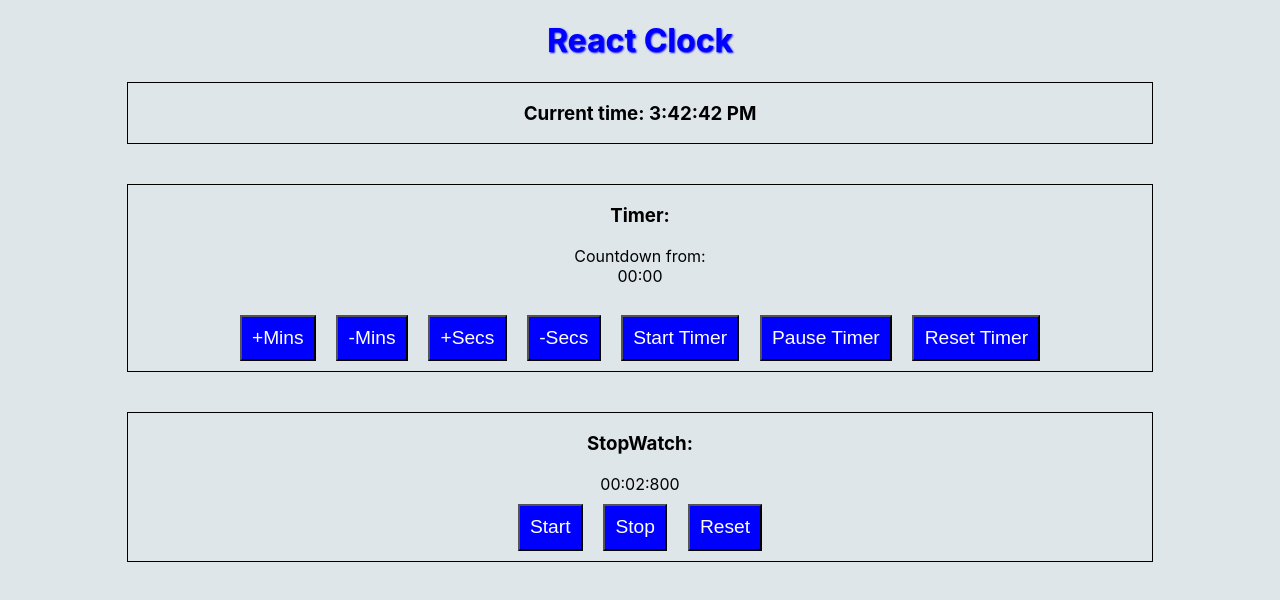
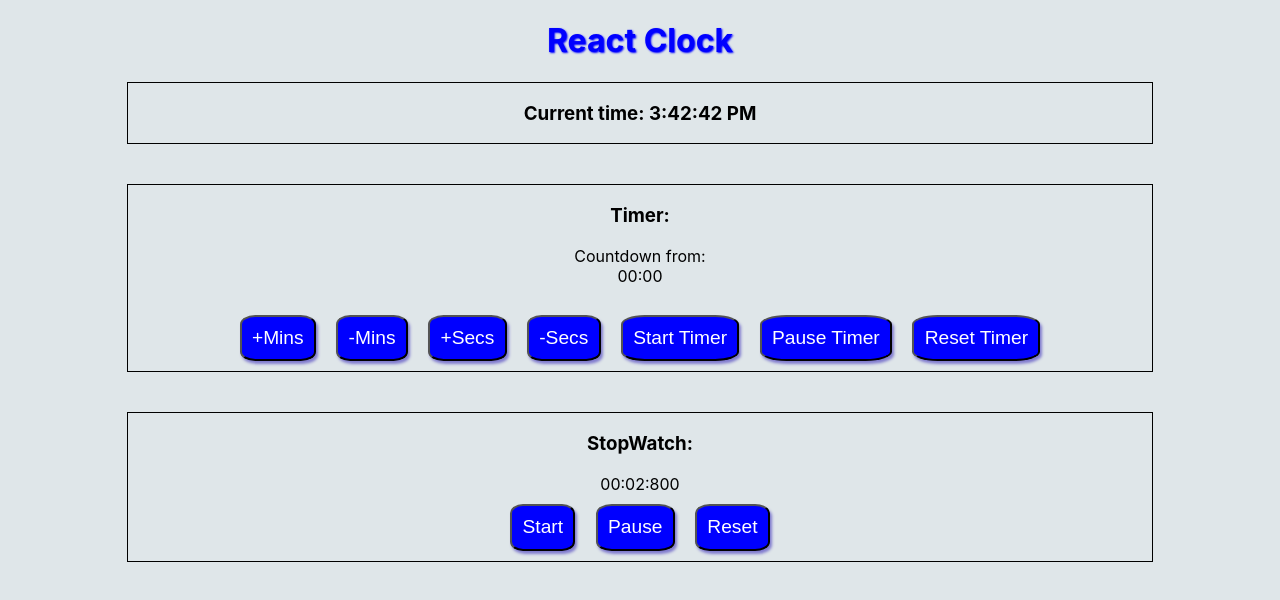
Before and after one commit to michaelohalloran/react-clock, a React (Create React App) app: page / in a window 1280 px wide. Both pictures are taken after a click on the button "Start". Shown: the top 600 px of the page. Built offline with nearby package versions, Linux system fonts and the light colour scheme.

Commit message:
fix stopwatch pause and resume

```diff
--- a/src/App.css
+++ b/src/App.css
@@ -22,6 +22,8 @@ body {
   color: white;
   background-color: blue;
   font-size: 1.2rem;
+  border-radius: 20%;
+  box-shadow: 2px 3px 3px #807bcf;
 }
 
 .btns:hover {
--- a/src/App.js
+++ b/src/App.js
@@ -27,10 +27,14 @@ class App extends Component {
       startedSWFlag: false,
       pausedSWFlag: false,
       swStart: null,
-      swTimeStamp: null,
-      stampHolder: null,
-      start: 0,
-      test: 0
+      swStartTime: null,
+      starter: 0,
+      currentMs: 0,
+      currentSecs: 0,
+      currentMins: 0,
+      cMsShow: '00',
+      cSecShow: '00',
+      cMinShow: '00',
     }
     this.getTime = this.getTime.bind(this);
     this.changeTimer = this.changeTimer.bind(this);
@@ -39,9 +43,10 @@ class App extends Component {
     this.startTimer = this.startTimer.bind(this);
     // this.decreaseSecs = this.decreaseSecs.bind(this);
     this.resetTimer = this.resetTimer.bind(this);
+    this.testStart = this.testStart.bind(this);
   }
 
-  //start interval to show time each second
+  //er interval to show time each second
   componentDidMount() {
     // this.setState({
     //   loading: false
@@ -49,14 +54,12 @@ class App extends Component {
     this.timer = setInterval(this.getTime, 1000);
   }
 
-
-
   //clear timer when component unmounts
   componentWillUnmount() {
     clearInterval(this.timer);
   }
 
-  //get current time, change state
+  //get currentMs time, change state
   //change loading to false once time is obtained
   getTime() {
     const time = new Date().toLocaleTimeString();
@@ -140,7 +143,7 @@ class App extends Component {
   }
 
   startTimer() {
-    console.log('hit start timer');
+    console.log('hit er timer');
     const {startTimerFlag, timerMins, timerSecs} = this.state;
      //if timer isn't started and timer is at 0, tell them to add time before starting
     if(!startTimerFlag && timerMins === '00' && timerSecs === '00') {
@@ -176,14 +179,17 @@ class App extends Component {
       timerMsg: ''
     });
   }
+//  ************************************************************************************
+////////////////////////////////////STOPWATCH FUNCTIONS/////////////////////////////////////
+//  ************************************************************************************
 
-  stopwatchCount = ()=> {
+  stopwatchDisplay = ()=> {
     // console.log('hit stopwatch countdown');
     // const {startedSWFlag, swMins, swSecs, swMs} = this.state;
-    let {swStart, swTimeStamp, startedSWFlag, pausedSWFlag} = this.state;
+    let {swStart, swStartTime, startedSWFlag, pausedSWFlag} = this.state;
     let currentDate = new Date();
     let currentTimeStamp = currentDate.getTime();
-    let ms = currentTimeStamp - swTimeStamp;
+    let ms = currentTimeStamp - swStartTime;
     let msDisplay = this.formatMs(ms);
     let secs = (ms - ms%1000)/1000; //ex: 8547 ms - 547 ms = 8000, then 8000/1000 = 8secs
     let secsDisplay = this.formatSWTime(secs);
@@ -194,7 +200,6 @@ class App extends Component {
       swSecs: secsDisplay,
       swMs: msDisplay,
       startedSWFlag: true,
-      stampHolder: (new Date()).getTime()
     });
     // console.log(`mins: ${minsDisplay} secs: ${secsDisplay} ms: ${msDisplay}`);
   }
@@ -202,55 +207,68 @@ class App extends Component {
   calcSWStart = ()=> {
     this.setState({
       swStart: new Date(),
-      swTimeStamp: (new Date()).getTime()
+      swStartTime: (new Date()).getTime()
     });
   }
 
-  changeStampToHumanReadable = ()=> {
-    let {swStart, swTimeStamp} = this.state;
-    if(swStart) {
-      console.log('human readable: ', swStart.toLocaleTimeString());
-    } else {
-      console.log('swStart is null');
-    }
+  //starter is right now; currentMs is either 0 or paused state of currentMs
+  setSWValues =()=> {
+    // let cMsecs = this.state.currentMs;
+    // let cSecs = (cMsecs - cMsecs%1000)/1000;
+    // console.log('cMsecs and type: ', +cMsecs, typeof cMsecs);
+    // console.log('cSecs and type: ', cSecs, typeof cSecs);
+    this.setState({
+      starter: (new Date()).getTime() - this.state.currentMs, //now - 0 or now - paused
+      currentMs: this.state.currentMs,
+      // currentSecs: cSecs,
+      currentSecs: (this.state.currentMs - (this.state.currentMs%1000))/1000,
+      currentMins: (this.state.currentSecs - this.state.currentSecs%60)/60
+    });
+  }
+
+  //get starting state values, set up setInterval
+  testStart() {
+    console.log('hit test start');
+    this.setSWValues();
+    console.log('initialSWVals: ', this.state.currentMs, this.state.currentSecs);
+    console.log('types: ', typeof this.state.currentMs, typeof this.state.currentSecs);
+    this.startTest = setInterval(()=> this.setState({
+      currentMs: (new Date()).getTime() - this.state.starter,
+      currentSecs: (this.state.currentMs - (this.state.currentMs%1000))/1000,
+      currentMins: (this.state.currentSecs - this.state.currentSecs%60)/60,
+      cMsShow: this.formatMs(this.state.currentMs),
+      cSecShow: this.formatSWTime(this.state.currentSecs),
+      cMinShow: this.formatSWTime(this.state.currentMins)
+    }), 1);
   }
 
   startSW = ()=> {
     const {startedSWFlag, pausedSWFlag} = this.state;
+
     //if not yet started, then calculate a starting point
     if(!startedSWFlag) {
-      console.log('hit start SW new');
+      console.log('hit er SW new');
       this.calcSWStart();
-      this.setState({test: new Date() - this.state.start});
-      this.startStopwatch = setInterval(this.stopwatchCount,1);
+      this.testStart();
+      this.startStopwatch = setInterval(this.stopwatchDisplay,1);
     }
     //if resuming from pause, use paused timestamp for count
     else if(pausedSWFlag) {
-      // this.calcSWStart();
-      console.log('resuming from pause, timestamp is', this.state.swTimeStamp);
-      this.startStopwatch = setInterval(this.stopwatchCount,1);
+      console.log('resuming from pause, timestamp is', this.state.swStartTime);
+      this.testStart();
+      this.startStopwatch = setInterval(this.stopwatchDisplay,1);
     }
   }
 
   pauseSW = ()=> {
     console.log('hit pauseSW');
-    //store the timestamp at stopping point
-    this.changeStampToHumanReadable();
-
+    //stop the running SW
+    clearInterval(this.startTest);
+    clearInterval(this.startStopwatch);
     //change paused flag
     this.setState({
       pausedSWFlag: true,
     });
-    //stop the running SW
-    clearInterval(this.startStopwatch);
-  }
-
-  getResumeSWTime = ()=> {
-    console.log('called getResumeSWTime');
-    //add paused times to state
-    // this.setState({
-    //   ms:
-    // });
   }
 
   resetSW = ()=> {
@@ -262,7 +280,8 @@ class App extends Component {
       swMins: '00',
       swSecs: '00',
       swMs: '00',
-      startedSWFlag: false
+      startedSWFlag: false,
+      pausedSWFlag: false,
     });
   }
 
@@ -315,7 +334,8 @@ class App extends Component {
       swMins,
       swSecs,
       swMs,
-      startedSWFlag
+      startedSWFlag,
+      pausedSWFlag,
     } = this.state;
 
     return (
@@ -334,7 +354,7 @@ class App extends Component {
         <br />
         <br />
         <StopwatchContainer
-          stopwatch={{swMins, swSecs, swMs, startedSWFlag}}
+          stopwatch={{swMins, swSecs, swMs, startedSWFlag, pausedSWFlag}}
           pauseSW={this.pauseSW}
           resetSW={this.resetSW}
           startSW={this.startSW}
--- a/src/StopwatchBtns.js
+++ b/src/StopwatchBtns.js
@@ -3,16 +3,23 @@ import Button from './Button';
 
 const StopwatchBtns = (props)=> {
 
-    const {startSW, pauseSW, resetSW} = props;
+    const {startSW, pauseSW, resetSW, resumeSW} = props;
+    const {startedSWFlag, pausedSWFlag} = props.status;
+
+    // //only show resumeBtn if sw has been paused
+    // const resumeBtn = pausedSWFlag ? <Button onClick={resumeSW} value="Resume"/>: null;
+    const otherBtns = startedSWFlag ? (
+        <span>
+            <Button onClick={pauseSW} value="Pause"/>
+            <Button onClick={resetSW} value="Reset"/>
+        </span>
+    ): null;
 
     return (
         <div>
-            <Button onClick={startSW} value="Start">
-            </Button>
-            <Button onClick={pauseSW} value="Stop">
-            </Button>
-            <Button onClick={resetSW} value="Reset">
-            </Button>
+            <Button onClick={startSW} value="Start"/>
+            {/* {resumeBtn} */}
+            {otherBtns}
         </div>
     );
 }
--- a/src/StopwatchContainer.js
+++ b/src/StopwatchContainer.js
@@ -5,8 +5,8 @@ import StopwatchBtns from './StopwatchBtns';
 
 class StopwatchContainer extends Component {
     render() {
-        const {swMins, swSecs, swMs, startedSWFlag} = this.props.stopwatch;
-        const {resetSW, pauseSW, startSW} = this.props;
+        const {swMins, swSecs, swMs, startedSWFlag, pausedSWFlag} = this.props.stopwatch;
+        const {resetSW, pauseSW, resumeSW, startSW} = this.props;
 
         return (
             <div className="sw-container">
@@ -16,6 +16,8 @@ class StopwatchContainer extends Component {
                     startSW={startSW}
                     pauseSW={pauseSW}
                     resetSW={resetSW}
+                    resumeSW={resumeSW}
+                    status={{startedSWFlag, pausedSWFlag}}
                 />
             </div>
         )
```
Also changed, not shown: src/testStart.js (added, +33 -0 lines).
